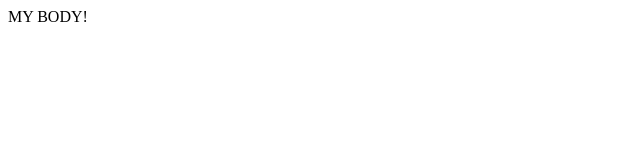
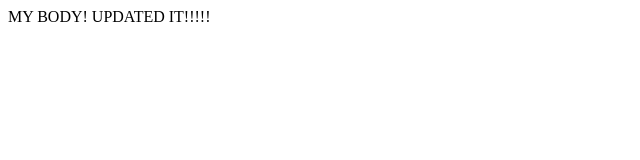
Before and after one commit to Sebastan12/linode-docker-tutorial, a website: page home.html in a window 1280 px wide. Shown: the whole page, without its empty margins (0-640 px from the left). Drawn offline with Linux system fonts and the light colour scheme.

Commit message:
important update

```diff
--- a/home.html
+++ b/home.html
@@ -8,5 +8,6 @@
 </head>
 <body>
     MY BODY!
+    UPDATED IT!!!!!
 </body>
 </html>
```
